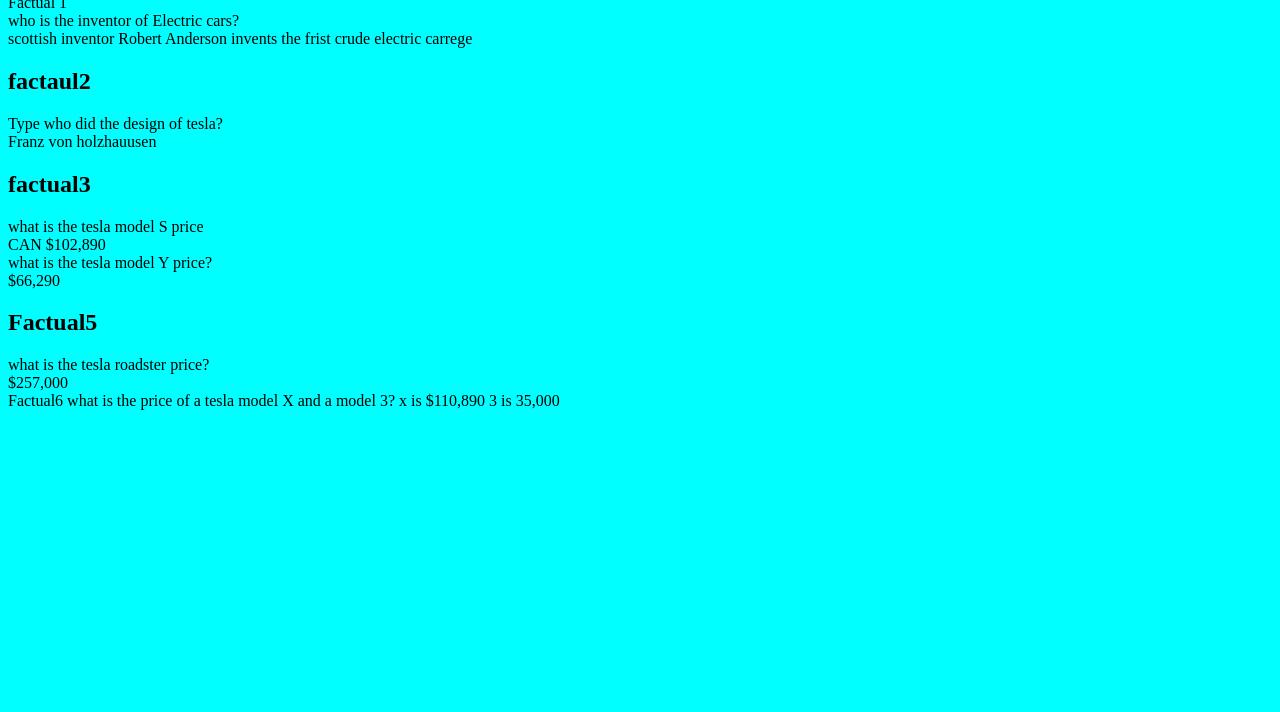
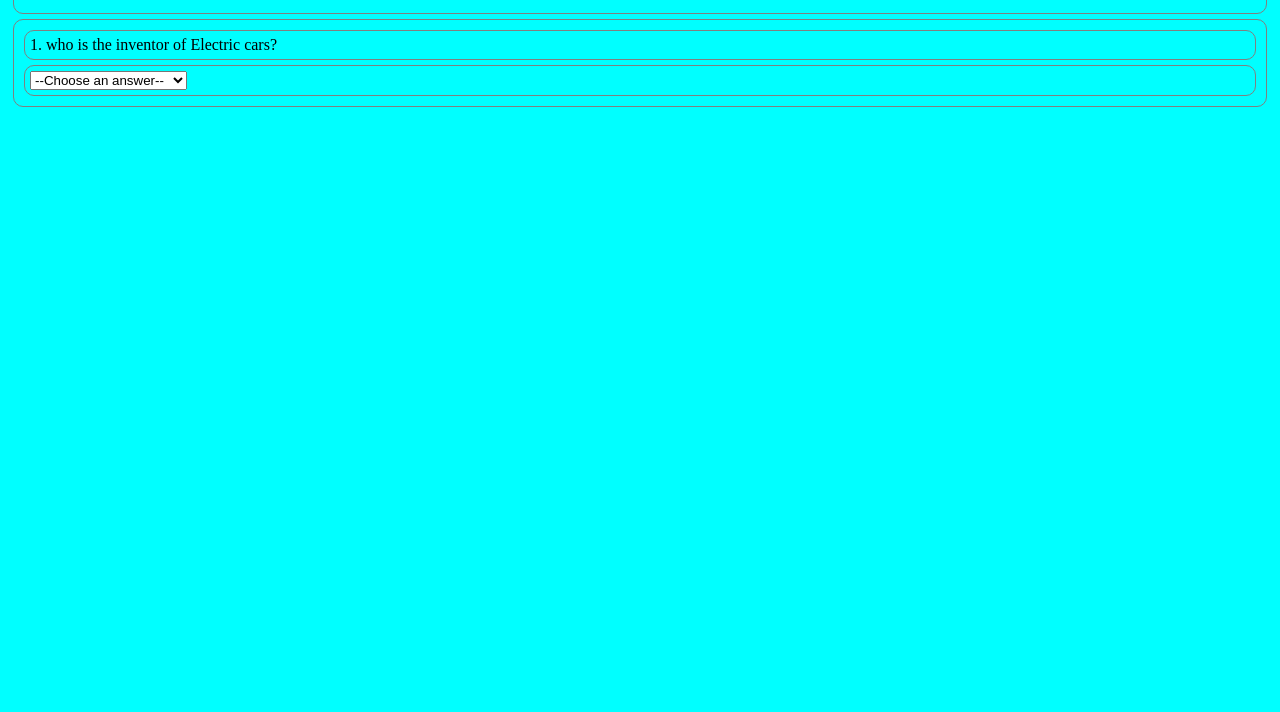
Before and after one commit to darius-chacko-jones/car-website, a plain HTML site: page index.html in a window 1280 px wide. Shown: the part 88-800 px from the top of the page. Drawn offline with Linux system fonts and the light colour scheme.

Commit message:
first factual question

```diff
--- a/index.html
+++ b/index.html
@@ -14,57 +14,30 @@
 
 <body>
   <!-- <script src="js/scripts.js"></script> -->
+  	<div>
   	  <h1>Factual</h1>
-
-  <div>Factual 1</h2>
-    <div>
-        who is the inventor of Electric cars?
-    </div>
-   scottish inventor Robert Anderson invents the frist crude electric carrege
-    </div>
   	</div>
 
+
 	<div>
-    <h2>factaul2</h2>
 		<div>
-        Type who did the design of tesla?
+			1. who is the inventor of Electric cars?
 		</div>
 	<div>
-        Franz von holzhauusen
-    </div>
+		<select>
+			<option>--Choose an answer--</option>
+			<option>Elon Musk</option>
+			<option>Robert Anderson</option>
+			<option>Franz Von Holzhausen</option>
+			<option>Darius Chacko Jones</option>
+		</select>
 	</div>
 
-  <div>
-    <h2>factual3</h2>
-    <div>
-        what is the tesla  model S price
-    </div>
-    <div>
-    CAN $102,890
-    </div>
+
   </div>
 
-  <div>
-    <h2factual4</h2>
-    <div>
-        what is the tesla model Y price?
-    </div>
-    <div>
-        $66,290
 
-  <div>
-    <h2>Factual5</h2>
-    <div>
-        what is the tesla roadster price?
-    </div>
-    <div>
-        $257,000
-    </div>
 
-  Factual6
+
 </body>
 </html>
-what is the price of a tesla model X and a model 3?
-
-
-x is $110,890 3 is 35,000
--- a/style.css
+++ b/style.css
@@ -8,3 +8,10 @@ h1 {
     border-radius: 10px;
     background-color: pink;
 }
+
+div {
+	border: 1px solid gray;
+	border-radius: 10px;
+	padding: 5px;
+	margin: 5px;
+}
```
Lines whose indentation alone changed are shown as unchanged.
